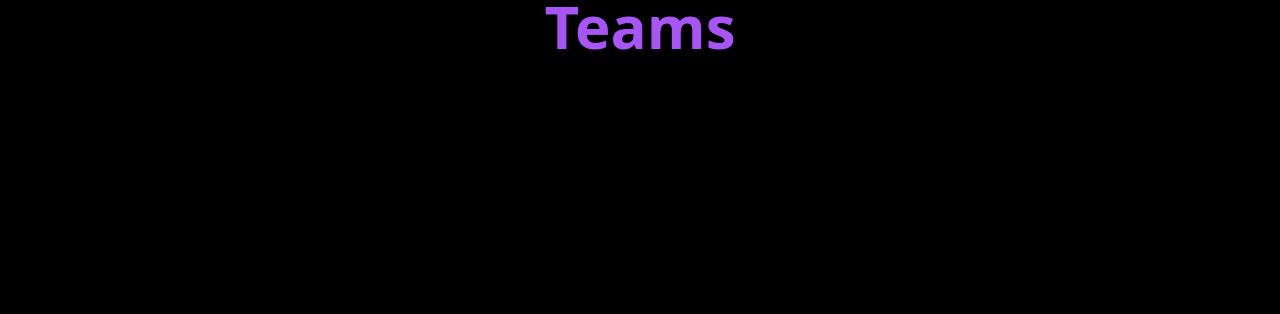
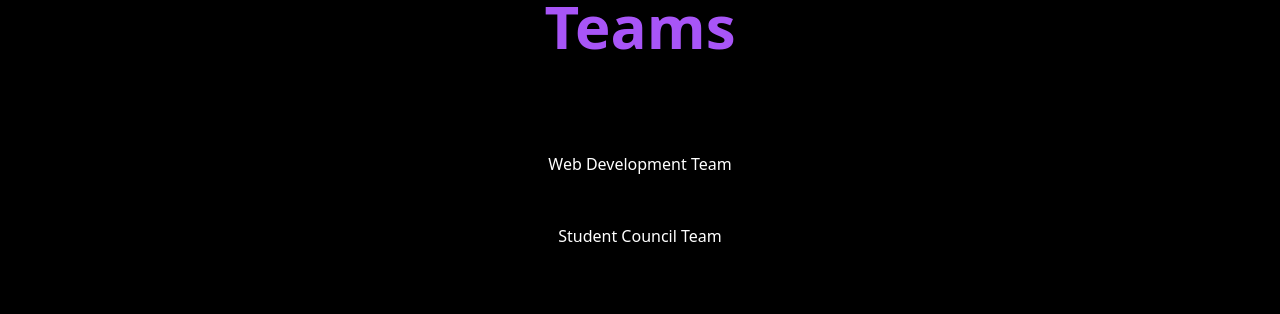
Before and after one commit to TechnicalTeam-BVCOENM/Abhiyaan-website, a Next.js app: page / in a window 1280 px wide. Shown: the part 2400-2714 px from the top of the page. Built offline with nearby package versions, Linux system fonts and the light colour scheme; a web font is replaced by a local one.

Commit message:
fix: Hydration Error resolved

```diff
--- a/src/components/about/about.jsx
+++ b/src/components/about/about.jsx
@@ -1,14 +1,18 @@
 'use client';
 import gsap from 'gsap';
-import { useEffect, useRef } from 'react';
+import { useEffect, useRef ,useState} from 'react';
 import ScrollTrigger from 'gsap/ScrollTrigger';
 
 const About = () => {
   let header = useRef();
   let paragraph = useRef();
+  const [haswindow, setHaswindow] = useState(false);
 
   gsap.registerPlugin(ScrollTrigger);
   useEffect(() => {
+    if (typeof window !== 'undefined') {
+      setHaswindow(true);
+    }
     gsap.from(header, {
       translateX: -100,
     });
@@ -35,7 +39,7 @@ const About = () => {
       className='relative   z-10 mt-44  h-[56rem]   w-screen select-none bg-black antialiased md:h-[45rem] lg:mt-5'
       id='about'
     >
-      <video
+      {haswindow && <video
         loop={true}
         autoPlay={true}
         muted={true}
@@ -45,7 +49,7 @@ const About = () => {
         <source src='/video/videoBg.mp4' type='video/mp4' />
         Your browser does not support the video tag. I suggest you upgrade your
         browser.
-      </video>
+      </video>}
       <div
         className='md-pb-0 absolute top-0  flex   h-full w-full  flex-col justify-center px-4  pb-7 text-white lg:px-40'
         style={style}
--- a/src/components/teams/teams.jsx
+++ b/src/components/teams/teams.jsx
@@ -9,12 +9,12 @@ const Teams = () => {
 
 
             <Link href={`/web-team`}>
-                <div className="btnnn p-4 cursor-pointer text-black">Web Development Team</div>
+                <div className="btnnn p-4 cursor-pointer text-white">Web Development Team</div>
 
             </Link>
 
             <Link href="/council" >
-                <div className="btnnn p-4 cursor-pointer text-black " id="ssbtn">
+                <div className="btnnn p-4 cursor-pointer text-white " id="ssbtn">
                     Student Council Team
                 </div>
             </Link>
```
Also changed, not shown: src/app/web-team/Team.css (+20 -41 lines).
